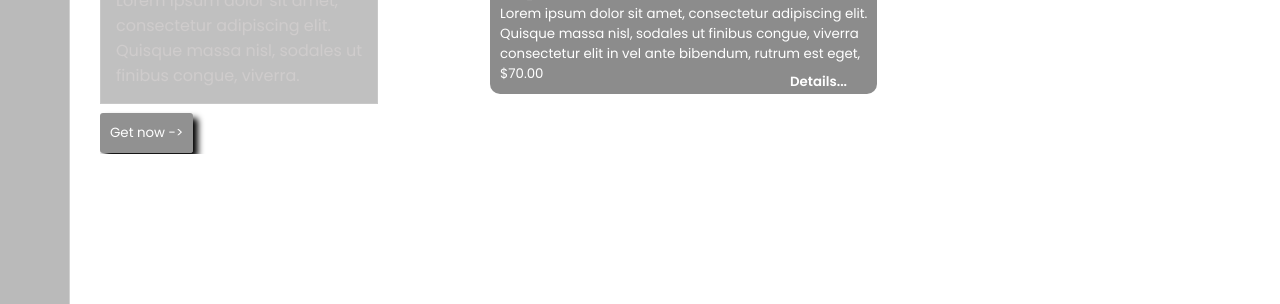
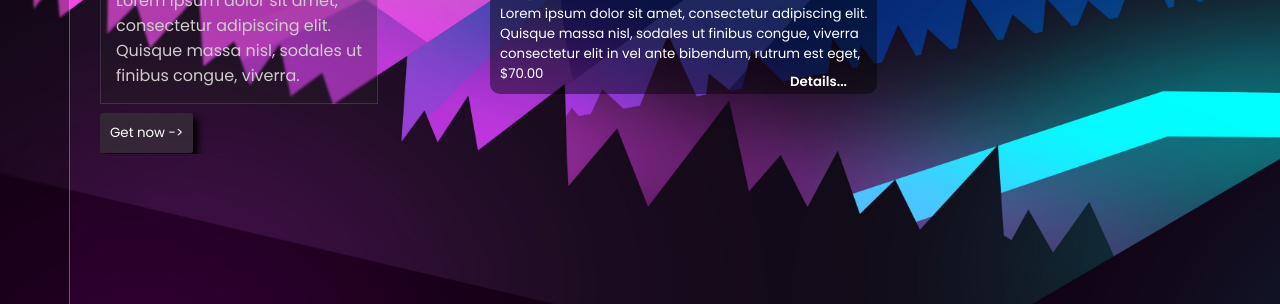
Before and after one commit to WickedAws/astro-gifts, a plain HTML site: page index.html in a window 1280 px wide. Shown: the part 496-800 px from the top of the page. Drawn offline with Linux system fonts and the light colour scheme; the site is published under a folder, as on GitHub Pages, so addresses that start at the root find nothing.

Commit message:
astro-g4

```diff
--- a/assets/css/style.css
+++ b/assets/css/style.css
@@ -10,7 +10,7 @@
 }
 
 body {
-    background-image: url(/assets/images/bg-bg.jpg);
+    background-image: url(../images/bg-bg.jpg);
     background-repeat: no-repeat;
     background-size: cover;
     width: 100%;
```
